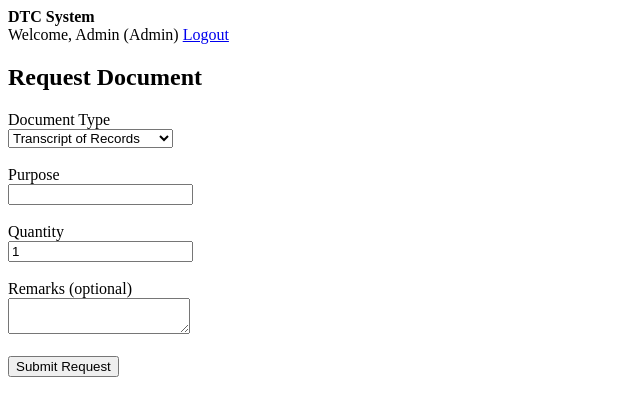
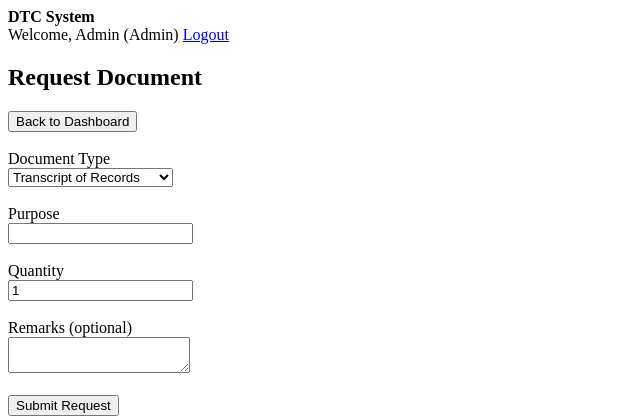
Before and after one commit to Akimaru04/dtc-system, a PHP site: page /student/request_document.php in a window 1280 px wide. Shown: the top 420 px of the page, without its empty margins (0-640 px from the left). Run offline with PHP 8.4, Linux system fonts and the light colour scheme; a user stored in the database is signed in.

Commit message:
modified:   student/request_document.php

```diff
--- a/student/request_document.php
+++ b/student/request_document.php
@@ -17,6 +17,9 @@ $user_id = $_SESSION['user_id'];
 <?php include("../includes/navbar.php"); ?>
 
 <h2>Request Document</h2>
+
+<a href="dashboard.php"><button>Back to Dashboard</button></a>
+<br><br>
 
 <form method="POST" action="submit_request.php">
 
```
